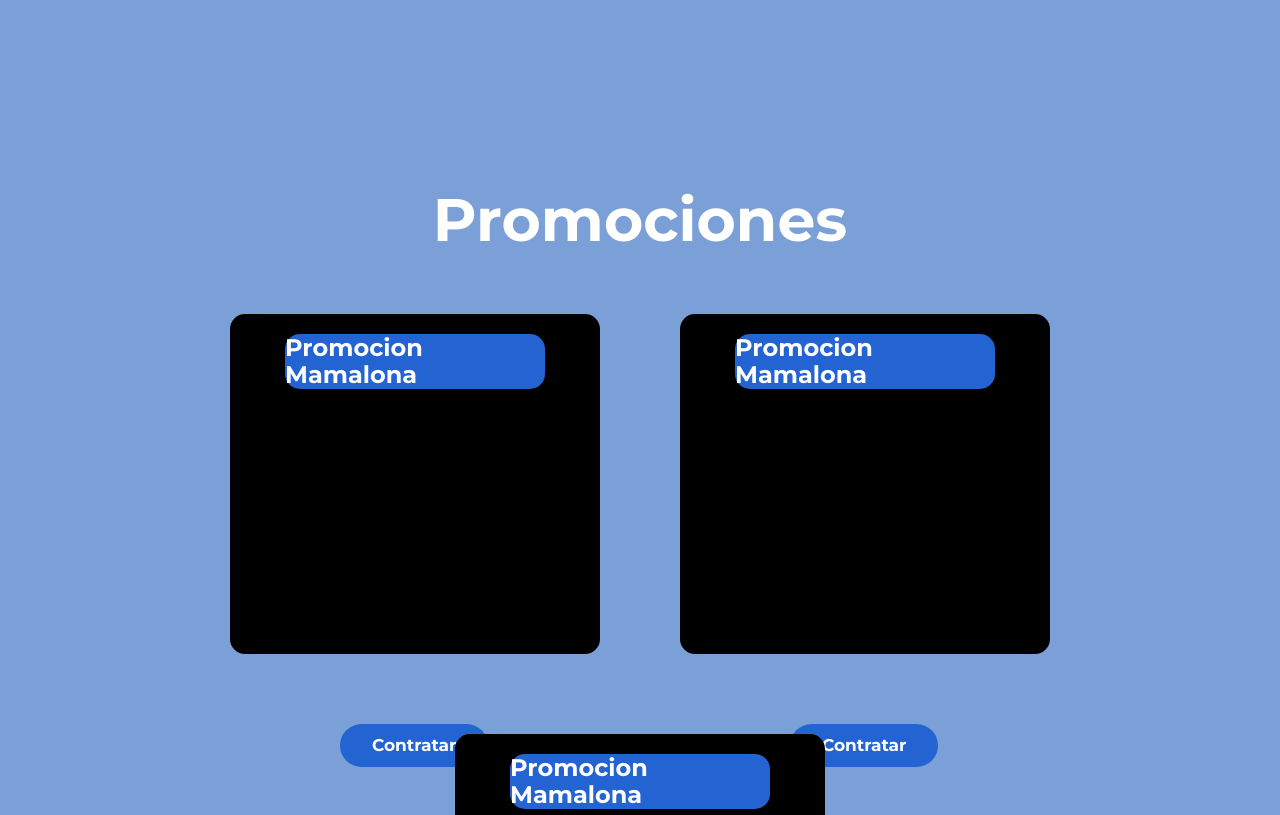
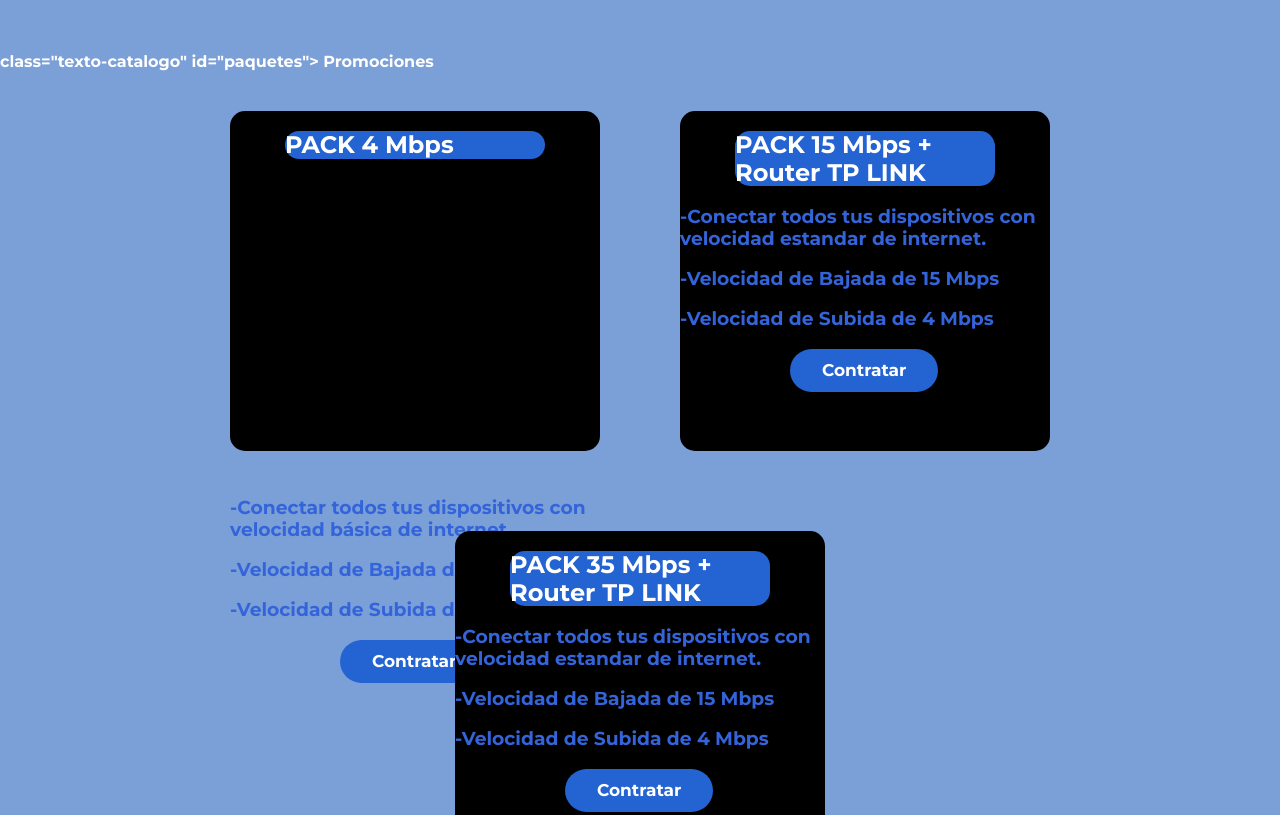
Before and after one commit to LautyvSA/posadas.net, a plain HTML site: page index.html in a window 1280 px wide. Shown: the part 620-1435 px from the top of the page. Drawn offline with Linux system fonts and the light colour scheme; some packages are replaced by stand-ins of ours; files that its build step writes are made by us from their sources; a script that the page names is missing.

Commit message:
Update index.html

```diff
--- a/index.html
+++ b/index.html
@@ -64,28 +64,40 @@
         </div>
       </section>
         <!-- Catalogo de Precios  -->
-  <p></p>
-          <h2 class="texto-catalogo" id="paquetes"> Promociones</h2>
+   class="texto-catalogo" id="paquetes"> Promociones</h2>
           <div class="card-container">
             <div class="card">
-              <h2 class="card-title">Promocion Mamalona</h2>
+              <h2 class="card-title"> PACK 4 Mbps</h2>
               <div class="card-image card1"></div>
-              <a href="/html/form-pago.html" class="card-a" target="_blank">
+
+              <h3>-Conectar todos tus dispositivos con velocidad básica de internet.</h3>
+              <h3>-Velocidad de Bajada de 4 Mbps</h3>
+              <h3>  -Velocidad de Subida de 2.5 Mbps</h3>
+                      <a href="/html/form-pago.html" class="card-a" target="_blank">
                 <button class="btn-about">Contratar</button></a>
             </div>
+            <p></p>
             <div class="card">
-              <h2 class="card-title">Promocion Mamalona</h2>
-              <div class="card-image card2"></div>
+              <h2 class="card-title"> PACK 15 Mbps + Router TP LINK </h2>
+              <h3>    -Conectar todos tus dispositivos con velocidad estandar de internet.</h3>
+              <h3>   -Velocidad de Bajada de 15 Mbps</h3>
+              <h3>   -Velocidad de Subida de 4 Mbps</h3>
+
               <a href="/html/form-pago.html" class="card-a" target="_blank">
                 <button class="btn-about">Contratar</button>
               </a>
+              <p></p>
             </div>
             <div class="card">
-              <h2 class="card-title">Promocion Mamalona</h2>
-              <div class="card-image card3"></div>
+              <h2 class="card-title">PACK 35 Mbps + Router TP LINK</h2>
+              <h3>-Conectar todos tus dispositivos con velocidad estandar de internet.</h3>
+              <h3>-Velocidad de Bajada de 15 Mbps</h3>
+              <h3>  -Velocidad de Subida de 4 Mbps</h3>
+
               <a href="/html/form-pago.html"class="card-a" target="_blank">
                 <button class="btn-about">Contratar</button>
               </a>
+              <p></p>
             </div>
           </div>
     <!-- Contenido Principal  / Contador-->
```
